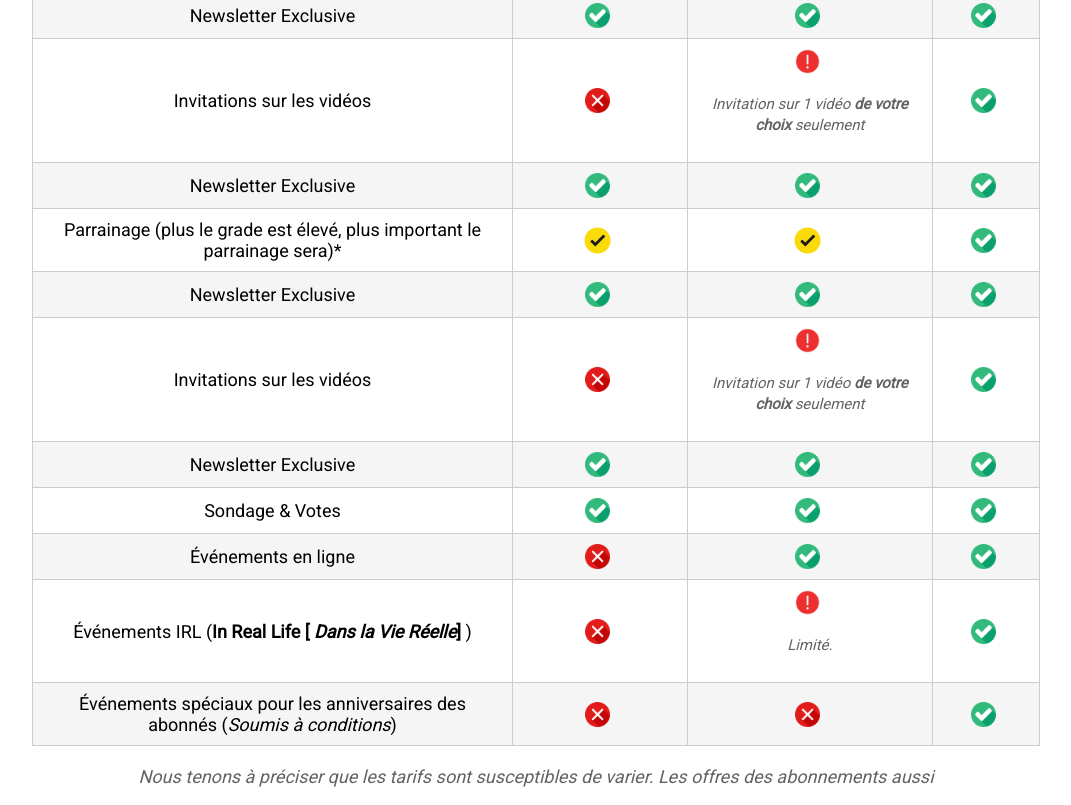
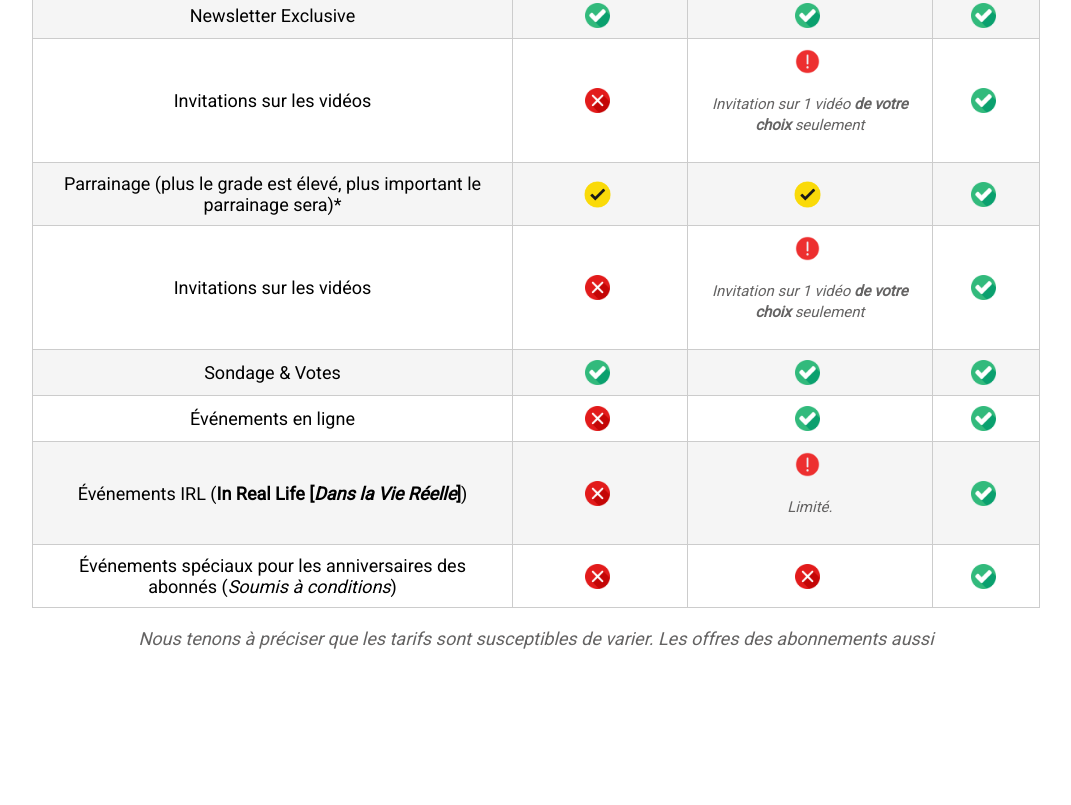
Before and after one commit to Leszinzinsgardois/leszinzinsgardois.github.io, a plain HTML site: page tableau.html in a window 1280 px wide. Shown: the part 607-1412 px from the top of the page, without its empty margins (104-1175 px from the left). After the commit the page ends 1274 px from the top, so only its background shows below. Drawn offline with Linux system fonts and the light colour scheme.

Commit message:
Update des champs

```diff
--- a/tableau.html
+++ b/tableau.html
@@ -72,8 +72,8 @@
   <table>
     <tr>
       <th>Comparer nos prix et nos formules</th>
-      <th>Fan</th>
       <th>Petit Zinzin</th>
+      <th>Grand Zinzin</th>
       <th>Zinzin Ultime</th>
     </tr>
     <tr>
@@ -226,21 +226,6 @@
         </td>
       </tr>
       <tr>
-        <td>Newsletter Exclusive</td>
-        <td>
-          <!-- Icône Oui (Ligne 10, Colonne 2) -->
-          <img class="icon" src="images/icones tableau/disponible.png" alt="Oui">
-        </td>
-        <td>
-          <!-- Icône Non (Ligne 10, Colonne 3) -->
-          <img class="icon" src="images/icones tableau/disponible.png" alt="Oui">
-        </td>
-        <td>
-          <!-- Icône Autre (Ligne 10, Colonne 4) -->
-          <img class="icon" src="images/icones tableau/disponible.png" alt="Oui">
-        </td>
-      </tr>
-      <tr>
         <td>Parrainage (plus le grade est élevé, plus important le parrainage sera)*</td>
         <td>
           <!-- Icône Oui (Ligne 11, Colonne 2) -->
@@ -252,21 +237,6 @@
         </td>
         <td>
           <!-- Icône Autre (Ligne 11, Colonne 4) -->
-          <img class="icon" src="images/icones tableau/disponible.png" alt="Oui">
-        </td>
-      </tr>
-      <tr>
-        <td>Newsletter Exclusive</td>
-        <td>
-          <!-- Icône Oui (Ligne 12, Colonne 2) -->
-          <img class="icon" src="images/icones tableau/disponible.png" alt="Oui">
-        </td>
-        <td>
-          <!-- Icône Non (Ligne 12, Colonne 3) -->
-          <img class="icon" src="images/icones tableau/disponible.png" alt="Oui">
-        </td>
-        <td>
-          <!-- Icône Autre (Ligne 12, Colonne 4) -->
           <img class="icon" src="images/icones tableau/disponible.png" alt="Oui">
         </td>
       </tr>
@@ -283,21 +253,6 @@
         </td>
         <td>
           <!-- Icône Autre (Ligne 13, Colonne 4) -->
-          <img class="icon" src="images/icones tableau/disponible.png" alt="Oui">
-        </td>
-      </tr>
-      <tr>
-        <td>Newsletter Exclusive</td>
-        <td>
-          <!-- Icône Oui (Ligne 14, Colonne 2) -->
-          <img class="icon" src="images/icones tableau/disponible.png" alt="Oui">
-        </td>
-        <td>
-          <!-- Icône Non (Ligne 14, Colonne 3) -->
-          <img class="icon" src="images/icones tableau/disponible.png" alt="Oui">
-        </td>
-        <td>
-          <!-- Icône Autre (Ligne 14, Colonne 4) -->
           <img class="icon" src="images/icones tableau/disponible.png" alt="Oui">
         </td>
       </tr>
@@ -332,7 +287,7 @@
         </td>
       </tr>
       <tr>
-        <td>Événements IRL (<b>In Real Life [<i> Dans la Vie Réelle</i>] </b>)</td>
+        <td>Événements IRL (<b>In Real Life [<i>Dans la Vie Réelle</i>]</b>)</td>
         <td>
           <!-- Icône Oui (Ligne 17, Colonne 2) -->
           <img class="icon" src="images/icones tableau/x.png" alt="Non">
```
